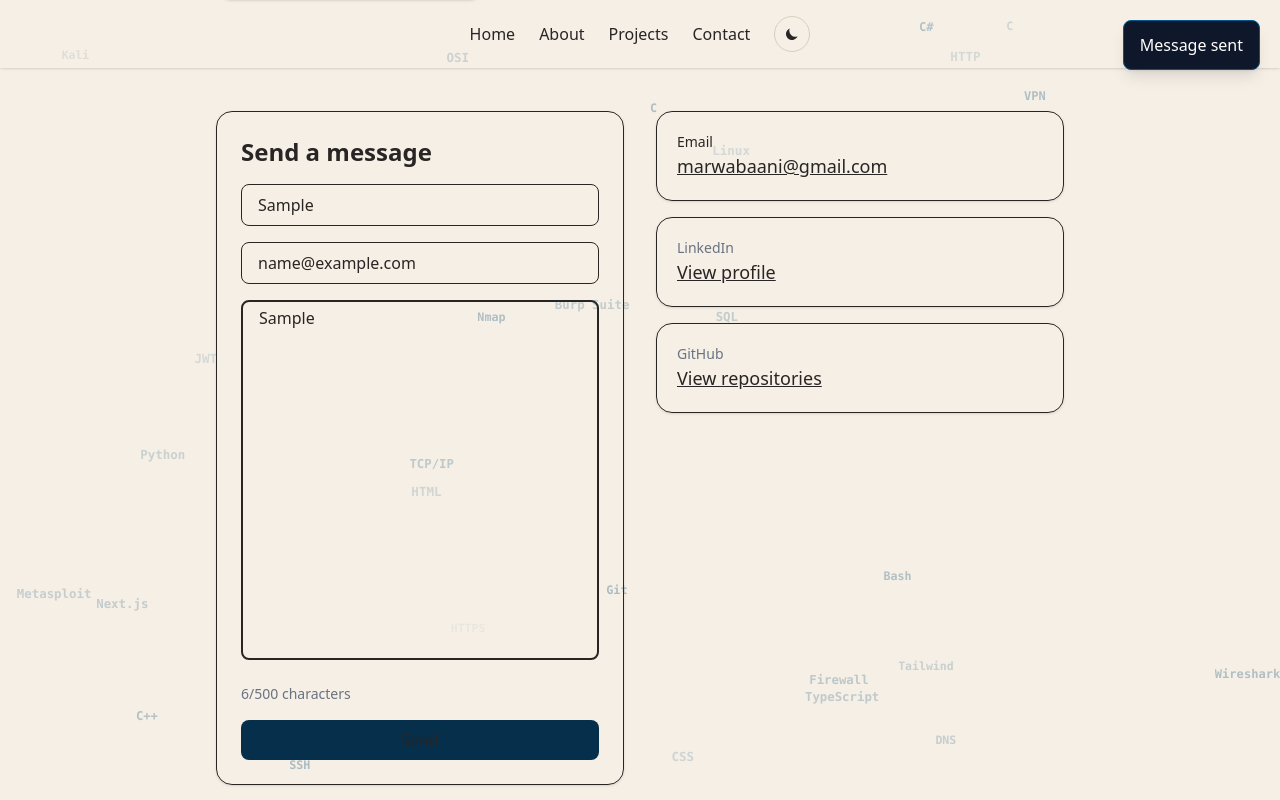
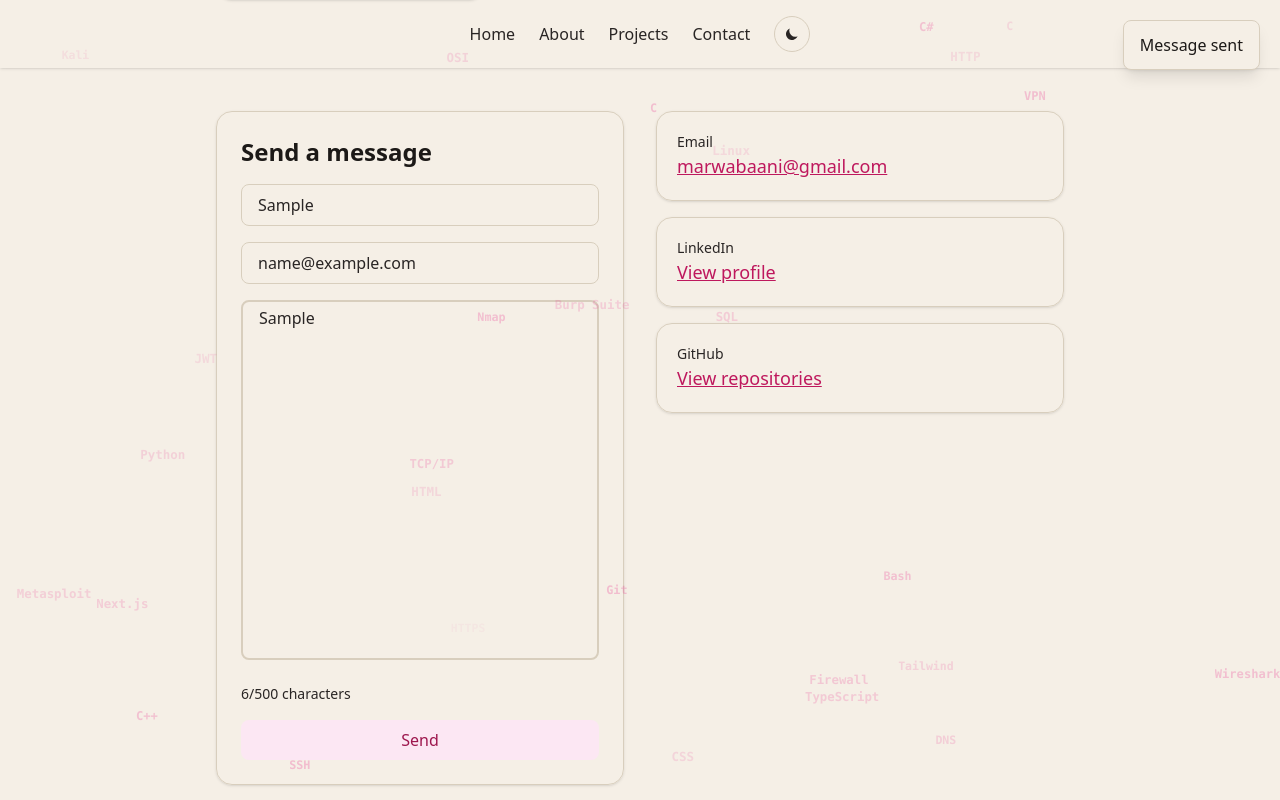
Before and after one commit to briw4/portfolio, a Next.js app: page / in a window 1280 px wide. Both pictures are taken after typing "Sample", "name@example.com", "Sample" into the empty fields and a click on the button "Send". Built offline with nearby package versions, Linux system fonts and the light colour scheme; no server answers.

Commit message:
feat(theme): apply theme colors across all sections

```diff
--- a/components/ContactForm.tsx
+++ b/components/ContactForm.tsx
@@ -60,7 +60,7 @@ export default function ContactForm() {
         value={formData.from_name}
         onChange={handleChange}
         required
-        className="border dark:border-sky-950 rounded-lg px-4 py-2"
+        className="border border-[var(--card-border)] rounded-lg px-4 py-2"
       />
 
       <input
@@ -70,7 +70,7 @@ export default function ContactForm() {
         value={formData.from_email}
         onChange={handleChange}
         required
-        className="border dark:border-sky-950 rounded-lg px-4 py-2"
+        className="border border-[var(--card-border)] rounded-lg px-4 py-2"
       />
 
       <textarea
@@ -79,18 +79,18 @@ export default function ContactForm() {
         value={formData.message}
         onChange={handleChange}
         required
-        className="w-full h-90 border-2 dark:border-sky-950 rounded-lg px-4 py-1 resize-none overflow-y-auto break-words whitespace-pre-wrap"
+        className="w-full h-90 border-2 border-[var(--card-border)] rounded-lg px-4 py-1 resize-none overflow-y-auto break-words whitespace-pre-wrap"
       />
 
-      <div className="mt-2 flex justify-between text-sm text-gray-500">
+      <div className="mt-2 flex justify-between text-sm text-[var(--fg)]">
         <span>{formData.message.length}/{maxChars} characters</span>
       </div>
 
-      <button type ="submit" disabled={loading} className="bg-sky-950 dark:text-cyan-200 rounded-lg py-2 transition-shadow duration-300 hover:shadow-[0_0_16px_4px_rgba(34,211,238,0.55)]">
+      <button type ="submit" disabled={loading} className="bg-[var(--btn-bg)] text-[var(--btn-text)] rounded-lg py-2 transition-shadow duration-300 hover:shadow-[0_0_16px_4px_rgb(var(--accent)/0.55)]">
         Send
       </button>
       {status &&
-      (<div className="fixed top-5 right-5 z-50 bg-slate-900 text-white px-4 py-3 rounded-lg shadow-lg border border-sky-800">
+      (<div className="fixed top-5 right-5 z-50 bg-[var(--nav-bg)] text-[var(--heading)] px-4 py-3 rounded-lg shadow-lg border border-[var(--card-border)]">
         {status}
         </div>
       )
--- a/components/sections/Contact.tsx
+++ b/components/sections/Contact.tsx
@@ -6,41 +6,41 @@ export default function ContactSection() {
         id="contact"
         className="min-h-screen flex flex-col justify-center px-6 max-w-4xl mx-auto">
         <div className="w-full">
-        <h2 className="text-5xl font-semibold text-center mb-12 dark:text-white">Contact</h2>
+        <h2 className="text-5xl font-semibold text-center text-[var(--heading)] mb-12">Contact</h2>
           <div className="grid md:grid-cols-2 gap-8">
-            <div className="border dark:border-sky-950 rounded-2xl p-6 shadow-sm transition-shadow duration-300 hover:shadow-[0_0_16px_4px_rgba(34,211,238,0.55)] hover:border-cyan-400">
-              <h3 className="text-2xl font-semibold mb-4">Send a message</h3>
+            <div className="border border-[var(--card-border)] rounded-2xl p-6 shadow-sm transition-shadow duration-300 hover:shadow-[0_0_16px_4px_rgb(var(--accent)/0.55)] hover:border-[var(--accent-text)]">
+              <h3 className="text-2xl font-semibold mb-4 text-[var(--heading)]">Send a message</h3>
               <ContactForm />
             </div>
             <div className="flex flex-col gap-4">
-              <div className="border dark:border-sky-950 rounded-2xl p-5 shadow-sm transition-shadow duration-300 hover:shadow-[0_0_16px_4px_rgba(34,211,238,0.55)] hover:border-cyan-400">
-                <p className="text-sm text-gray">Email</p>
+              <div className="border border-[var(--card-border)] rounded-2xl p-5 shadow-sm transition-shadow duration-300 hover:shadow-[0_0_16px_4px_rgb(var(--accent)/0.55)] hover:border-[var(--accent-text)]">
+                <p className="text-sm text-[var(--fg)]">Email</p>
                 <a
                   href="mailto:marwabaani@gmail.com"
-                  className="text-lg font-medium underline transition-shadow duration-300 hover:[text-shadow:0_0_10px_rgba(34,211,238,0.8)]"
+                  className="text-lg font-medium underline text-[var(--accent-text)] transition-shadow duration-300 hover:[text-shadow:0_0_10px_rgb(var(--accent)/0.8)]"
                 >
                   marwabaani@gmail.com
                 </a>
               </div>
-              <div className="border dark:border-sky-950 rounded-2xl p-5 shadow-sm transition-shadow duration-300 hover:shadow-[0_0_16px_4px_rgba(34,211,238,0.55)] hover:border-cyan-400">
-                <p className="text-sm text-gray-500">LinkedIn</p>
+              <div className="border border-[var(--card-border)] rounded-2xl p-5 shadow-sm transition-shadow duration-300 hover:shadow-[0_0_16px_4px_rgb(var(--accent)/0.55)] hover:border-[var(--accent-text)]">
+                <p className="text-sm text-[var(--fg)]">LinkedIn</p>
                 <a
                   href="https://www.linkedin.com/in/maroia-baani-896498244/"
                   target="_blank"
                   rel="noreferrer"
-                  className="text-lg font-medium underline transition-shadow duration-300 hover:[text-shadow:0_0_10px_rgba(34,211,238,0.8)]"
+                  className="text-lg font-medium underline text-[var(--accent-text)] transition-shadow duration-300 hover:[text-shadow:0_0_10px_rgb(var(--accent)/0.8)]"
                 >
                   View profile
                 </a>
               </div>
 
-              <div className="border dark:border-sky-950 rounded-2xl p-5 shadow-sm transition-shadow duration-300 hover:shadow-[0_0_16px_4px_rgba(34,211,238,0.55)] hover:border-cyan-400">
-                <p className="text-sm text-gray-500">GitHub</p>
+              <div className="border border-[var(--card-border)] rounded-2xl p-5 shadow-sm transition-shadow duration-300 hover:shadow-[0_0_16px_4px_rgb(var(--accent)/0.55)] hover:border-[var(--accent-text)]">
+                <p className="text-sm text-[var(--fg)]">GitHub</p>
                 <a
                   href="https://github.com/briw4"
                   target="_blank"
                   rel="noreferrer"
-                  className="text-lg font-medium underline transition-shadow duration-300 hover:[text-shadow:0_0_10px_rgba(34,211,238,0.8)]"
+                  className="text-lg font-medium underline text-[var(--accent-text)] transition-shadow duration-300 hover:[text-shadow:0_0_10px_rgb(var(--accent)/0.8)]"
                 >
                   View repositories
                 </a>
--- a/components/sections/Project.tsx
+++ b/components/sections/Project.tsx
@@ -8,33 +8,33 @@ export default function Project(){
         id="projects"
         className="min-h-screen flex flex-col justify-center px-6 max-w-4xl mx-auto">
         <div className="w-full">
-          <h2 className="text-5xl font-semibold text-center mb-12 dark:text-white">Projects</h2>
+          <h2 className="text-5xl font-semibold text-center mb-12 text-[var(--heading)]">Projects</h2>
           <div className="grid gap-5 sm:grid-cols-2 lg:grid-cols-3">
             {PROJECTS.map((project) => (
               <TiltCard
                 key={project.title}
-                className="overflow-hidden rounded-2xl border dark:border-sky-950 shadow-sm transition-shadow duration-300 hover:shadow-[0_0_25px_6px_rgba(34,211,238,0.6)] hover:border-cyan-400"
+                className="overflow-hidden rounded-2xl border border-[var(--card-border)] shadow-sm transition-shadow duration-300 hover:shadow-[0_0_25px_6px_rgb(var(--accent)/0.6)] hover:border-[var(--accent-text)]"
               >
                 <img
                   src={project.image}
                   alt={project.title}
-                  className="h-40 w-full object-cover bg-slate-900"
+                  className="h-40 w-full object-cover bg-[var(--nav-bg)]"
                 />
                 <div className="p-5">
-                  <h3 className="text-lg font-semibold dark:text-white">{project.title}</h3>
-                  <p className="mt-2 text-sm text-gray-700 dark:text-slate-400 line-clamp-3">{project.description}</p>
+                  <h3 className="text-lg font-semibold text-[var(--heading)]">{project.title}</h3>
+                  <p className="mt-2 text-sm text-[var(--fg)] line-clamp-3">{project.description}</p>
                   <div className="mt-3 flex flex-wrap gap-1.5">
                     {project.tags.map((tag) => (
                       <span
                         key={tag}
-                        className="text-xs font-medium border dark:border-sky-950 dark:text-cyan-200 rounded-full px-2.5 py-1"
+                        className="text-xs font-medium border border-[var(--card-border)] text-[var(--accent-text)] rounded-full px-2.5 py-1"
                       >
                         {tag}
                       </span>
                     ))}
                   </div>
                   <div className="mt-3 flex gap-4">
-                    <a href={project.link} target="_blank" rel="noreferrer" className="text-sm underline dark:text-cyan-200">
+                    <a href={project.link} target="_blank" rel="noreferrer" className="text-sm underline text-[var(--accent-text)]">
                       View project
                     </a>
                   </div>
--- a/components/ui/FloatingWords.tsx
+++ b/components/ui/FloatingWords.tsx
@@ -20,7 +20,7 @@ export default function FloatingWords() {
       {words.map((w) => (
         <span
           key={w.id}
-          className="absolute text-xs font-mono font-semibold text-sky-900/30 dark:text-sky-400/10"
+          className="absolute text-xs font-mono font-semibold text-[rgb(var(--accent)/0.3)] dark:text-[rgb(var(--accent)/0.1)]"
           style={{
             left: `${w.x}%`,
             top: `${w.y}%`,
--- a/components/ui/Typewriter.tsx
+++ b/components/ui/Typewriter.tsx
@@ -21,7 +21,7 @@ export default function Typewriter({ text, className }: { text: string; classNam
   return (
     <span className={className}>
       {text.slice(0, count)}
-      {count < text.length && <span className="animate-pulse text-cyan-400">▌</span>}
+      {count < text.length && <span className="animate-pulse text-[var(--accent-text)]">▌</span>}
     </span>
   );
 }
```
Also changed, not shown: components/sections/About.tsx (+7 -7 lines), components/sections/Home.tsx (+12 -12 lines).
